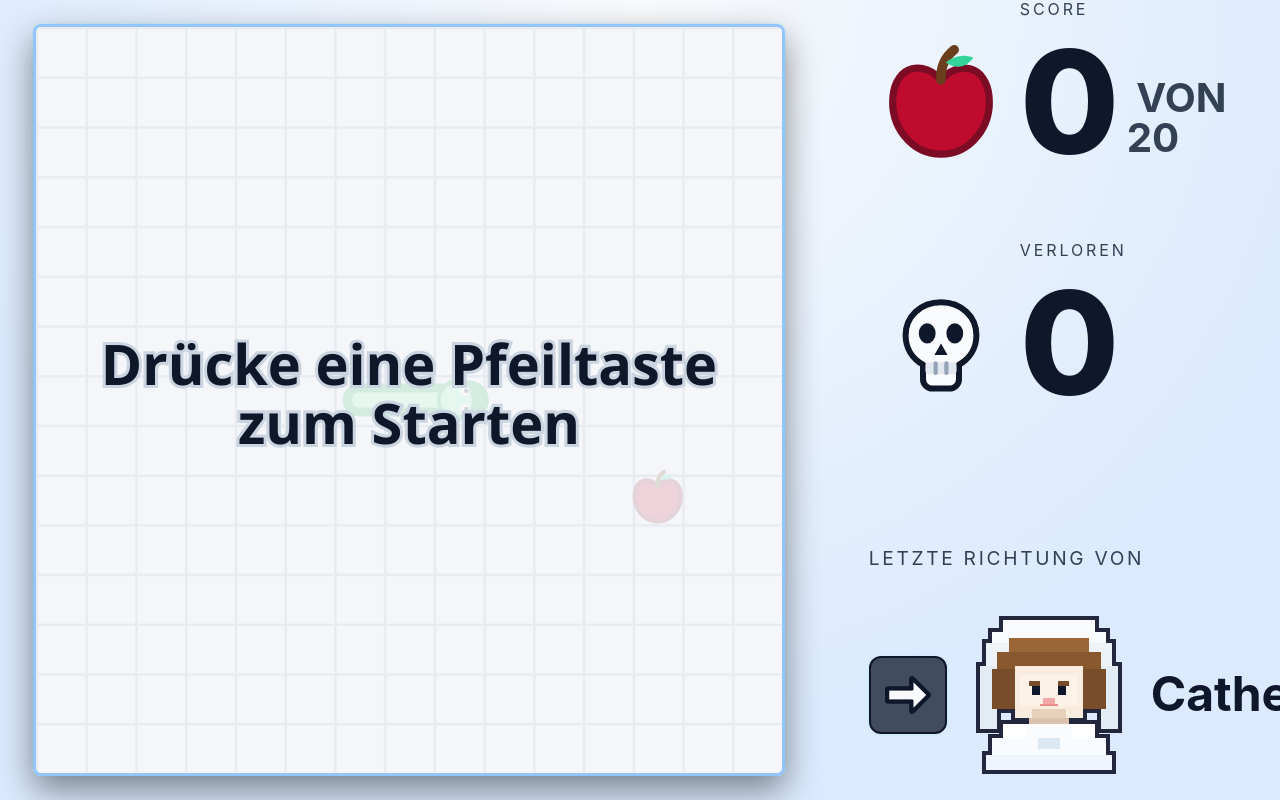
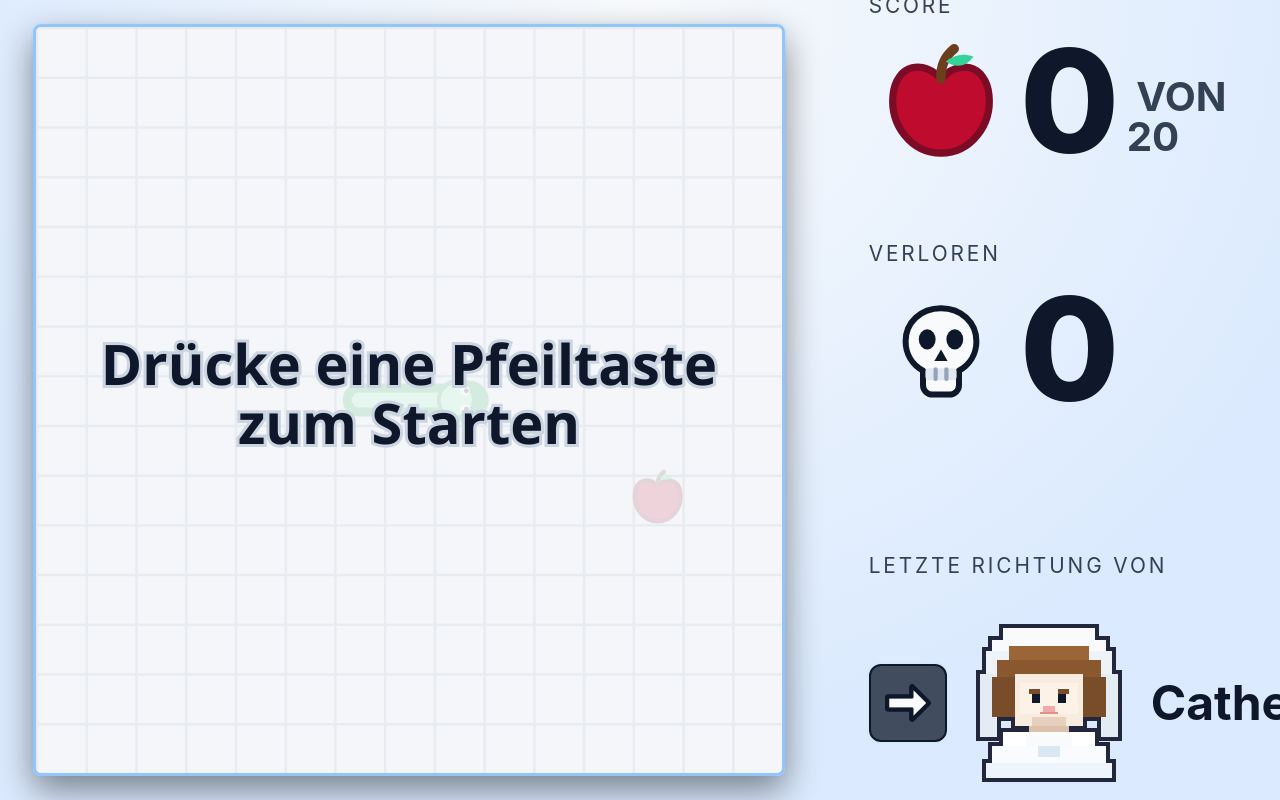
Before and after one commit to DominikDiner/hochzeit_cs, a Vue app in the folder snake/: page / in a window 1280 px wide. Built offline with nearby package versions, Linux system fonts and the light colour scheme; the HTML template or start-up script is replaced by a standard one.

Commit message:
label text

```diff
--- a/snake/src/App.vue
+++ b/snake/src/App.vue
@@ -954,7 +954,7 @@ onUnmounted(() => {
   display: grid;
   grid-template-columns: max-content 1fr;
   grid-template-areas:
-    ". label"
+    "label ."
     "icon value";
   align-items: center;
   column-gap: 1rem;
@@ -973,9 +973,10 @@ onUnmounted(() => {
   gap: 0.8rem;
 }
 
-.last-direction-label {
+.last-direction-label,
+.score-label {
   margin: 0;
-  font-size: 1.2rem;
+  font-size: 1.3rem;
   text-transform: uppercase;
   letter-spacing: 0.14em;
   color: #334155;
@@ -1036,11 +1037,6 @@ onUnmounted(() => {
 
 .score-label {
   grid-area: label;
-  margin: 0;
-  font-size: 1rem;
-  text-transform: uppercase;
-  letter-spacing: 0.18em;
-  color: #334155;
 }
 
 .hud-icon {
```
